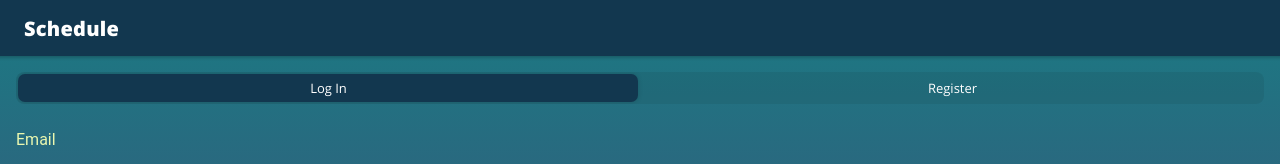
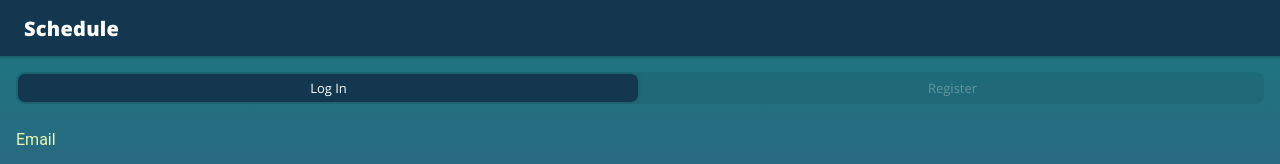
Before and after one commit to gskrap/cdi-2020, a React (Create React App) app: page / in a window 1280 px wide. Shown: the top 164 px of the page. Built offline with nearby package versions, Linux system fonts and the light colour scheme; no server answers.

Commit message:
disable register form

```diff
--- a/src/components/UserLogInRegisterFormContainer.tsx
+++ b/src/components/UserLogInRegisterFormContainer.tsx
@@ -127,7 +127,7 @@ const UserLogInRegisterFormContainer: React.FC<MappedActions<typeof actions>> =
         <IonSegmentButton value={ActiveFormOptions.LOG_IN}>
           <IonLabel>Log In</IonLabel>
         </IonSegmentButton>
-        <IonSegmentButton value={ActiveFormOptions.REGISTER}>
+        <IonSegmentButton value={ActiveFormOptions.REGISTER} disabled>
           <IonLabel>Register</IonLabel>
         </IonSegmentButton>
       </IonSegment>
```
